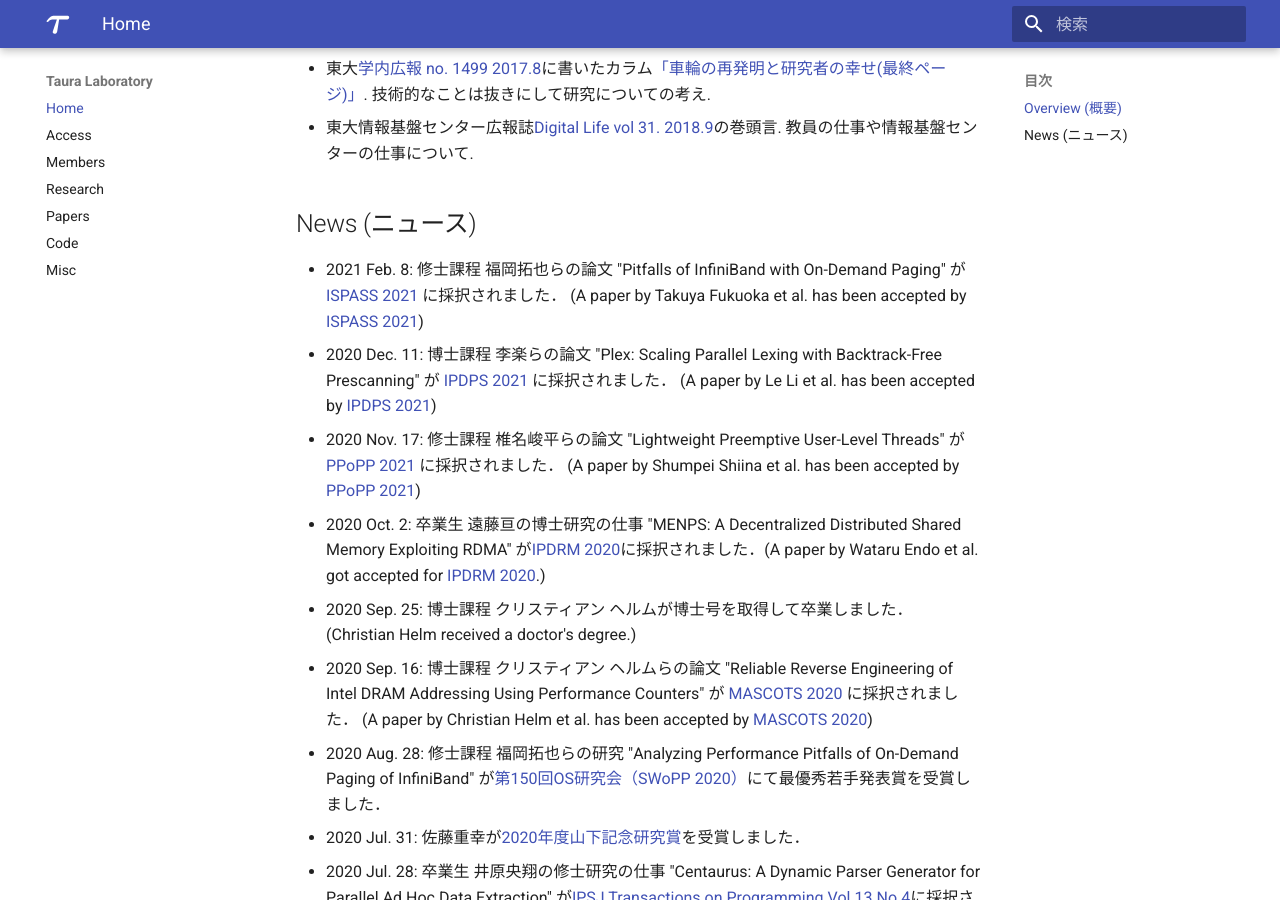
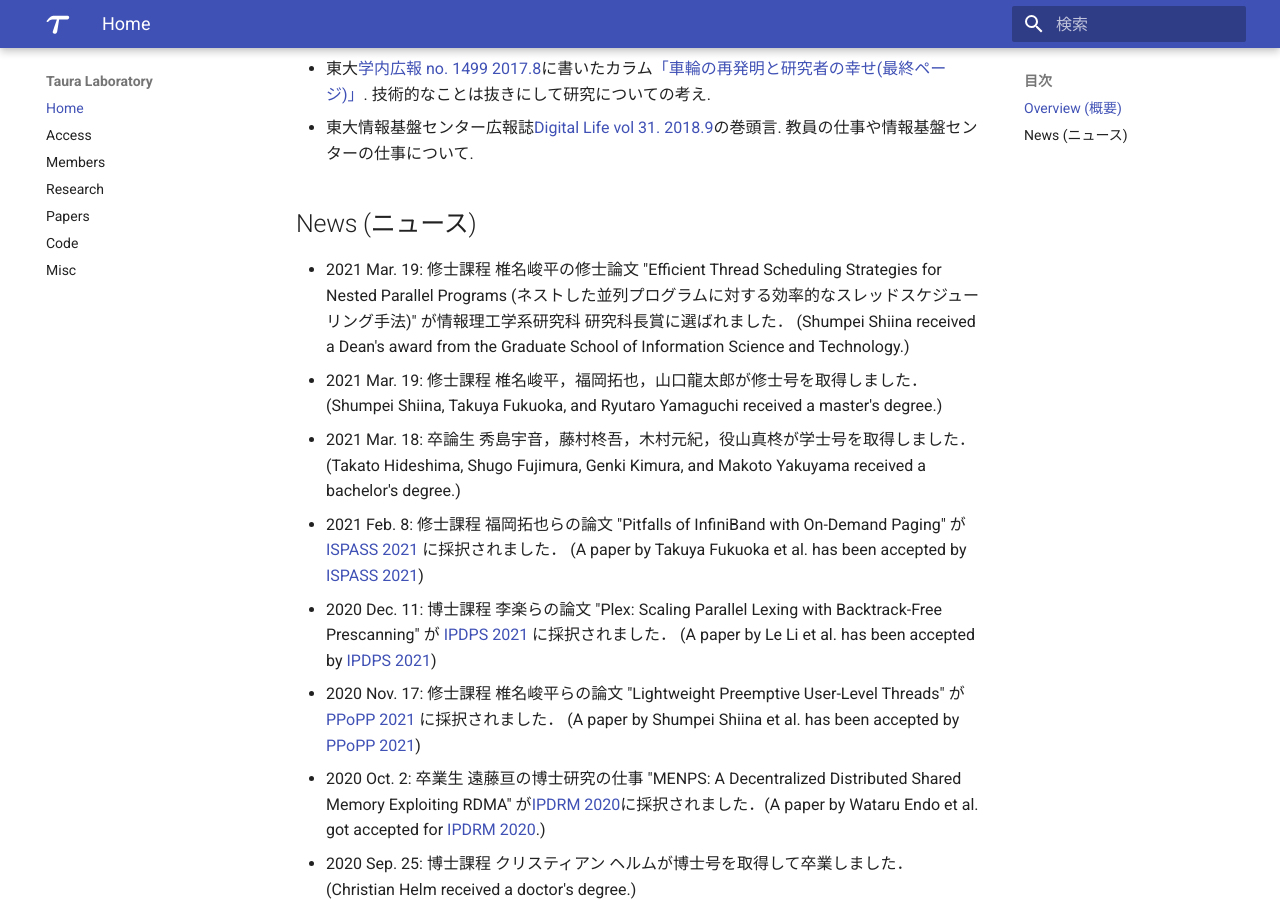
Before and after one commit to Yukayo/taura-lab, an MkDocs documentation site: the page built from docs/index.md, in a window 1280 px wide and 900 px high, scrolled down 688 px. Built offline with MkDocs 1.6.1 and Material for MkDocs 9.7.7, drawn with Linux system fonts in a browser that asks for light colours.

Commit message:
Update index.md

```diff
--- a/docs/index.md
+++ b/docs/index.md
@@ -32,6 +32,9 @@ computers much more accessible to domain scientists.
   * 東大情報基盤センター広報誌[Digital Life vol 31. 2018.9](https://www.itc.u-tokyo.ac.jp/DigitalLife/vol31/Digital%20Life%20Vol31.pdf)の巻頭言. 教員の仕事や情報基盤センターの仕事について.
 
 ## News (ニュース)
+  * 2021 Mar. 19: 修士課程 椎名峻平の修士論文 "Efficient Thread Scheduling Strategies for Nested Parallel Programs (ネストした並列プログラムに対する効率的なスレッドスケジューリング手法)" が情報理工学系研究科 研究科長賞に選ばれました． (Shumpei Shiina received a Dean's award from the Graduate School of Information Science and Technology.)
+  * 2021 Mar. 19: 修士課程 椎名峻平，福岡拓也，山口龍太郎が修士号を取得しました． (Shumpei Shiina, Takuya Fukuoka, and Ryutaro Yamaguchi received a master's degree.)
+  * 2021 Mar. 18: 卒論生 秀島宇音，藤村柊吾，木村元紀，役山真柊が学士号を取得しました． (Takato Hideshima, Shugo Fujimura, Genki Kimura, and Makoto Yakuyama received a bachelor's degree.)
   * 2021 Feb. 8: 修士課程 福岡拓也らの論文 "Pitfalls of InfiniBand with On-Demand Paging" が [ISPASS 2021](https://www.ispass.org/ispass2021/) に採択されました． (A paper by Takuya Fukuoka et al. has been accepted by [ISPASS 2021](https://www.ispass.org/ispass2021/))
   * 2020 Dec. 11: 博士課程 李楽らの論文 "Plex: Scaling Parallel Lexing with Backtrack-Free Prescanning" が [IPDPS 2021](https://www.ipdps.org/) に採択されました． (A paper by Le Li et al. has been accepted by [IPDPS 2021](https://www.ipdps.org/))
   * 2020 Nov. 17: 修士課程 椎名峻平らの論文 "Lightweight Preemptive User-Level Threads" が [PPoPP 2021](https://ppopp21.sigplan.org/) に採択されました． (A paper by Shumpei Shiina et al. has been accepted by [PPoPP 2021](https://ppopp21.sigplan.org/))
```
